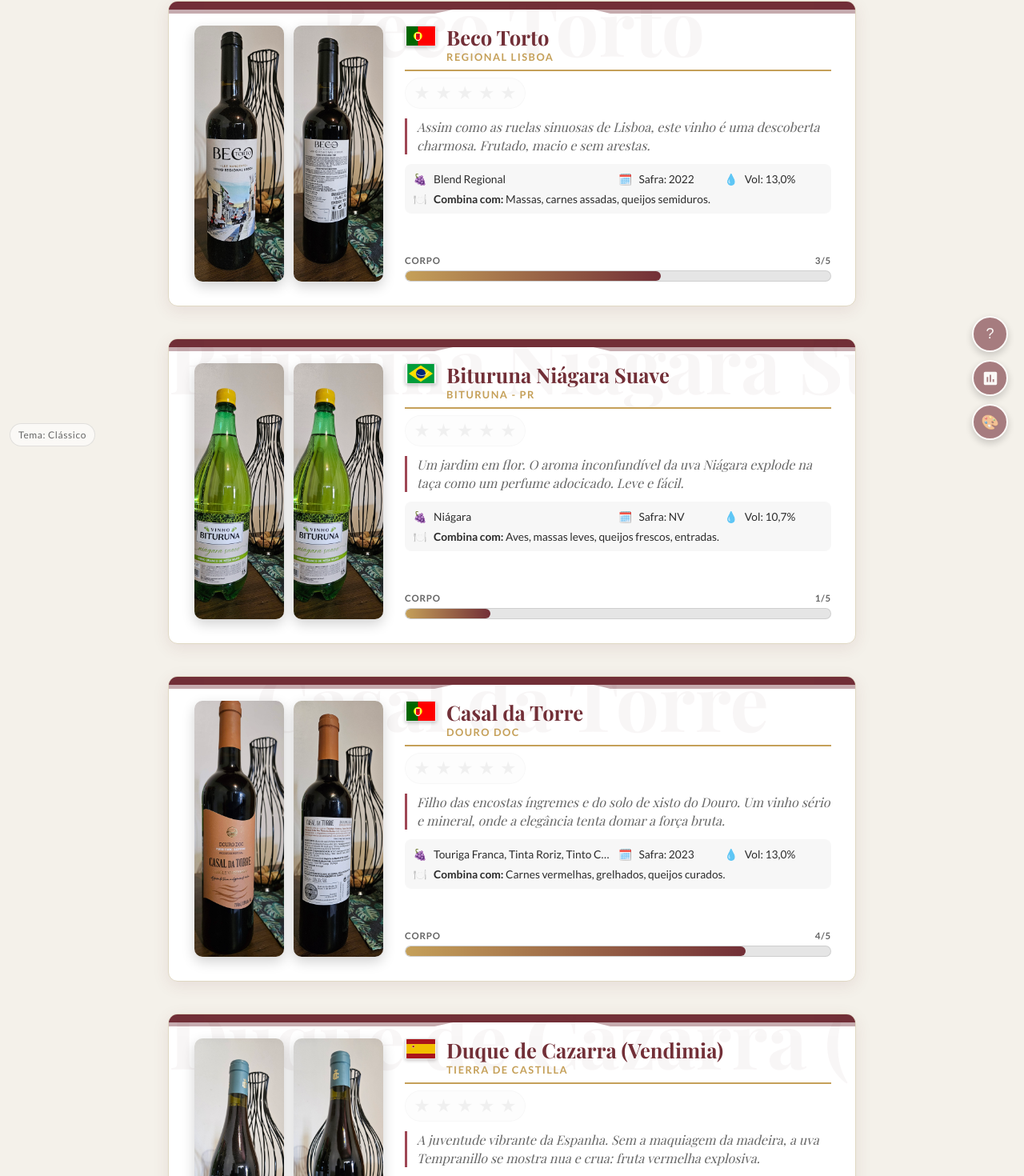
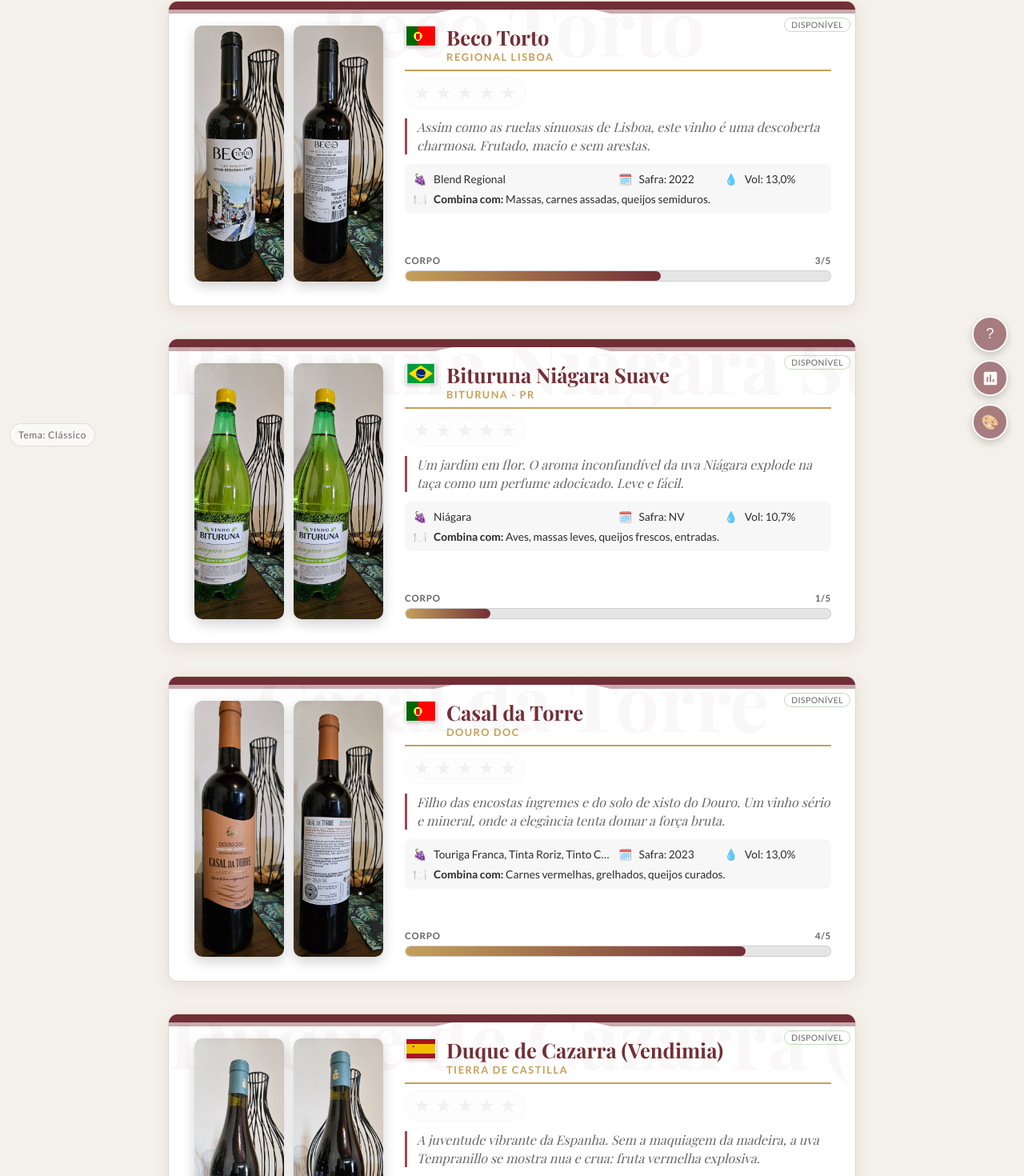
Before and after one commit to maycowcarrara/meusvinhos, a React (Vite) app in the folder adega-react/: page / in a window 1280 px wide. Shown: the part 230-1700 px from the top of the page at 80% size. Built offline with nearby package versions, Linux system fonts and the light colour scheme; a web font is replaced by a local one.

Commit message:
status dos vinhos

```diff
--- a/adega-react/src/App.jsx
+++ b/adega-react/src/App.jsx
@@ -1580,6 +1580,19 @@ export default function App() {
 
           return (
             <div className="wine-card" key={v.nome}>
+
+              {/* Label de status */}
+              <div
+                className={`status-chip status-${v.status || "available"}`}
+                aria-label={`Status: ${v.status || "available"}`}
+              >
+                {v.status === "consumed"
+                  ? "Consumido"
+                  : v.status === "reserved"
+                    ? "Reservado"
+                    : "Disponível"}
+              </div>
+
               <div className="card-top-solid" />
               <div className="card-wave-top" />
               <div className="bg-text-top">{v.nome}</div>
--- a/adega-react/src/data/vinhos.js
+++ b/adega-react/src/data/vinhos.js
@@ -1,19 +1,207 @@
+// Campo `status` indica o estado de cada vinho na adega.
+// Valores permitidos:
+// - 'available'  → vinho disponível na adega (estado padrão para todos).
+// - 'reserved'   → garrafa(s) separada(s) para alguma ocasião/pessoa, ainda não bebida(s).
+// - 'consumed'   → vinho já consumido (todas as garrafas acabaram).
+// Sempre que um vinho for aberto e acabar, atualize o `status` para 'consumed'.
+// Se reservar para um evento, use 'reserved'; ao voltar para uso geral, retorne para 'available'.
+
 export const vinhos = [
-    { nome: "Popolo Private Selection", pais: "Portugal", regiao: "Regional Alentejano", uvas: "Syrah, Aragonez, Trincadeira, Touriga Nacional", abv: "13,5%", safra: "2023", forca: 5, poesia: "Um gigante gentil das planícies quentes do Alentejo. Este vinho traz o sol português engarrafado: potente, escuro e carregado de frutas maduras.", imgFrente: "images/20251202_111906.jpg", imgVerso: "images/20251202_111914.jpg" },
-    { nome: "Duque de Cazarra Roble", pais: "Espanha", regiao: "Utiel-Requena", uvas: "Bobal, Tempranillo, Cabernet Sauvignon", abv: "13,0%", safra: "2022", forca: 5, poesia: "A essência da terra espanhola maturada em carvalho. 'Roble' denota sua passagem pela madeira, conferindo firmeza e notas de baunilha.", imgFrente: "images/20251202_112052.jpg", imgVerso: "images/20251202_112058.jpg" },
-    { nome: "La Tirana", pais: "Chile", regiao: "Valle Central", uvas: "Carmenere", abv: "13,5%", safra: "2024", forca: 4, poesia: "A casta perdida de Bordeaux que encontrou sua alma nos Andes. Marcante por suas notas de especiarias e pimentão doce.", imgFrente: "images/20251202_111934.jpg", imgVerso: "images/20251202_111940.jpg" },
-    { nome: "Casal da Torre", pais: "Portugal", regiao: "Douro DOC", uvas: "Touriga Franca, Tinta Roriz, Tinto Cão", abv: "13,0%", safra: "2023", forca: 4, poesia: "Filho das encostas íngremes e do solo de xisto do Douro. Um vinho sério e mineral, onde a elegância tenta domar a força bruta.", imgFrente: "images/20251202_111706.jpg", imgVerso: "images/20251202_111714.jpg" },
-    { nome: "Montis Anima", pais: "Argentina", regiao: "Mendoza", uvas: "Malbec", abv: "13,0%", safra: "2024", forca: 4, poesia: "'A Alma da Montanha'. Um Malbec de altitude que equilibra a doçura natural da ameixa madura com o frescor do ar dos Andes.", imgFrente: "images/20251202_112148.jpg", imgVerso: "images/20251202_112205.jpg" },
-    { nome: "Encostas do Outeiro", pais: "Portugal", regiao: "Regional Lisboa", uvas: "Syrah, Caladoc, Aragonez", abv: "13,0%", safra: "2022", forca: 4, poesia: "Um sopro do Atlântico. Cultivado sob a influência da brisa oceânica de Lisboa, une estrutura da Syrah com frescura salina.", imgFrente: "images/20251202_112124.jpg", imgVerso: "images/20251202_112131.jpg" },
-    { nome: "Le Gourmandin", pais: "França", regiao: "Vin de France", uvas: "Blend Tinto Fino", abv: "13,0%", safra: "2023", forca: 3, poesia: "O cavalheiro francês descomplicado. Como um bistrô parisiense, não exige formalidades: entrega equilíbrio e fruta honesta.", imgFrente: "images/20251202_112246.jpg", imgVerso: "images/20251202_112252.jpg" },
-    { nome: "Beco Torto", pais: "Portugal", regiao: "Regional Lisboa", uvas: "Blend Regional", abv: "13,0%", safra: "2022", forca: 3, poesia: "Assim como as ruelas sinuosas de Lisboa, este vinho é uma descoberta charmosa. Frutado, macio e sem arestas.", imgFrente: "images/20251202_112027.jpg", imgVerso: "images/20251202_112034.jpg" },
-    { nome: "Emarè Sangiovese", pais: "Itália", regiao: "Rubicone IGT", uvas: "Sangiovese", abv: "12,5%", safra: "2024", forca: 3, poesia: "A alma rústica da Itália. Com a acidez típica da Sangiovese que 'limpa' o paladar, traz notas de cereja ácida e terra molhada.", imgFrente: "images/20251202_111845.jpg", imgVerso: "images/20251202_111852.jpg" },
-    { nome: "Emarè Montepulciano", pais: "Itália", regiao: "D'Abruzzo DOC", uvas: "Montepulciano", abv: "12,5%", safra: "2024", forca: 3, poesia: "Escuro como a noite em Abruzzo, mas vibrante no paladar. Um tinto gastronômico, com taninos presentes e final levemente amargo.", imgFrente: "images/20251202_111820.jpg", imgVerso: "images/20251202_111832.jpg" },
-    { nome: "Vivalti Rosé", pais: "Brasil", regiao: "São Joaquim - SC", uvas: "Sangiovese, Touriga Nacional", abv: "12,5%", safra: "2023", forca: 2, poesia: "O frescor das montanhas catarinenses. Um rosé de altitude, pálido e elegante, que captura o frio da serra em frutas vermelhas.", imgFrente: "images/20251202_112003.jpg", imgVerso: "images/20251202_112008.jpg" },
-    { nome: "Tozetti Casca Dura", pais: "Brasil", regiao: "Bituruna - PR", uvas: "Casca Dura", abv: "12,5%", safra: "2025", forca: 2, poesia: "Uma relíquia viva da imigração italiana no Paraná. A uva Casca Dura, resistente e rara, entrega um vinho branco com personalidade única.", imgFrente: "images/20251202_111754.jpg", imgVerso: "images/20251202_111804.jpg" },
-    { nome: "Duque de Cazarra (Vendimia)", pais: "Espanha", regiao: "Tierra de Castilla", uvas: "Tempranillo", abv: "12,5%", safra: "2022", forca: 3, poesia: "A juventude vibrante da Espanha. Sem a maquiagem da madeira, a uva Tempranillo se mostra nua e crua: fruta vermelha explosiva.", imgFrente: "images/20251202_112223.jpg", imgVerso: "images/20251202_112229.jpg" },
-    { nome: "Sanber Bordô Suave", pais: "Brasil", regiao: "Bituruna - PR", uvas: "Bordô", abv: "11,0%", safra: "NV", forca: 1, poesia: "O sabor da memória. Um vinho de cor violeta profunda que remete às festas de família. Doce, intenso e despretensioso.", imgFrente: "images/20251202_111735.jpg", imgVerso: "images/20251202_111735.jpg" },
-    { nome: "Bituruna Niágara Suave", pais: "Brasil", regiao: "Bituruna - PR", uvas: "Niágara", abv: "10,7%", safra: "NV", forca: 1, poesia: "Um jardim em flor. O aroma inconfundível da uva Niágara explode na taça como um perfume adocicado. Leve e fácil.", imgFrente: "images/20251202_111725.jpg", imgVerso: "images/20251202_111725.jpg" },
+    {
+        nome: "Popolo Private Selection",
+        pais: "Portugal",
+        regiao: "Regional Alentejano",
+        uvas: "Syrah, Aragonez, Trincadeira, Touriga Nacional",
+        abv: "13,5%",
+        safra: "2023",
+        forca: 5,
+        poesia: "Um gigante gentil das planícies quentes do Alentejo. Este vinho traz o sol português engarrafado: potente, escuro e carregado de frutas maduras.",
+        imgFrente: "images/20251202_111906.jpg",
+        imgVerso: "images/20251202_111914.jpg",
+        status: "available"
+    },
+    {
+        nome: "Duque de Cazarra Roble",
+        pais: "Espanha",
+        regiao: "Utiel-Requena",
+        uvas: "Bobal, Tempranillo, Cabernet Sauvignon",
+        abv: "13,0%",
+        safra: "2022",
+        forca: 5,
+        poesia: "A essência da terra espanhola maturada em carvalho. 'Roble' denota sua passagem pela madeira, conferindo firmeza e notas de baunilha.",
+        imgFrente: "images/20251202_112052.jpg",
+        imgVerso: "images/20251202_112058.jpg",
+        status: "available"
+    },
+    {
+        nome: "La Tirana",
+        pais: "Chile",
+        regiao: "Valle Central",
+        uvas: "Carmenere",
+        abv: "13,5%",
+        safra: "2024",
+        forca: 4,
+        poesia: "A casta perdida de Bordeaux que encontrou sua alma nos Andes. Marcante por suas notas de especiarias e pimentão doce.",
+        imgFrente: "images/20251202_111934.jpg",
+        imgVerso: "images/20251202_111940.jpg",
+        status: "available"
+    },
+    {
+        nome: "Casal da Torre",
+        pais: "Portugal",
+        regiao: "Douro DOC",
+        uvas: "Touriga Franca, Tinta Roriz, Tinto Cão",
+        abv: "13,0%",
+        safra: "2023",
+        forca: 4,
+        poesia: "Filho das encostas íngremes e do solo de xisto do Douro. Um vinho sério e mineral, onde a elegância tenta domar a força bruta.",
+        imgFrente: "images/20251202_111706.jpg",
+        imgVerso: "images/20251202_111714.jpg",
+        status: "available"
+    },
+    {
+        nome: "Montis Anima",
+        pais: "Argentina",
+        regiao: "Mendoza",
+        uvas: "Malbec",
+        abv: "13,0%",
+        safra: "2024",
+        forca: 4,
+        poesia: "'A Alma da Montanha'. Um Malbec de altitude que equilibra a doçura natural da ameixa madura com o frescor do ar dos Andes.",
+        imgFrente: "images/20251202_112148.jpg",
+        imgVerso: "images/20251202_112205.jpg",
+        status: "available"
+    },
+    {
+        nome: "Encostas do Outeiro",
+        pais: "Portugal",
+        regiao: "Regional Lisboa",
+        uvas: "Syrah, Caladoc, Aragonez",
+        abv: "13,0%",
+        safra: "2022",
+        forca: 4,
+        poesia: "Um sopro do Atlântico. Cultivado sob a influência da brisa oceânica de Lisboa, une estrutura da Syrah com frescura salina.",
+        imgFrente: "images/20251202_112124.jpg",
+        imgVerso: "images/20251202_112131.jpg",
+        status: "available"
+    },
+    {
+        nome: "Le Gourmandin",
+        pais: "França",
+        regiao: "Vin de France",
+        uvas: "Blend Tinto Fino",
+        abv: "13,0%",
+        safra: "2023",
+        forca: 3,
+        poesia: "O cavalheiro francês descomplicado. Como um bistrô parisiense, não exige formalidades: entrega equilíbrio e fruta honesta.",
+        imgFrente: "images/20251202_112246.jpg",
+        imgVerso: "images/20251202_112252.jpg",
+        status: "available"
+    },
+    {
+        nome: "Beco Torto",
+        pais: "Portugal",
+        regiao: "Regional Lisboa",
+        uvas: "Blend Regional",
+        abv: "13,0%",
+        safra: "2022",
+        forca: 3,
+        poesia: "Assim como as ruelas sinuosas de Lisboa, este vinho é uma descoberta charmosa. Frutado, macio e sem arestas.",
+        imgFrente: "images/20251202_112027.jpg",
+        imgVerso: "images/20251202_112034.jpg",
+        status: "available"
+    },
+    {
+        nome: "Emarè Sangiovese",
+        pais: "Itália",
+        regiao: "Rubicone IGT",
+        uvas: "Sangiovese",
+        abv: "12,5%",
+        safra: "2024",
+        forca: 3,
+        poesia: "A alma rústica da Itália. Com a acidez típica da Sangiovese que 'limpa' o paladar, traz notas de cereja ácida e terra molhada.",
+        imgFrente: "images/20251202_111845.jpg",
+        imgVerso: "images/20251202_111852.jpg",
+        status: "available"
+    },
+    {
+        nome: "Emarè Montepulciano",
+        pais: "Itália",
+        regiao: "D'Abruzzo DOC",
+        uvas: "Montepulciano",
+        abv: "12,5%",
+        safra: "2024",
+        forca: 3,
+        poesia: "Escuro como a noite em Abruzzo, mas vibrante no paladar. Um tinto gastronômico, com taninos presentes e final levemente amargo.",
+        imgFrente: "images/20251202_111820.jpg",
+        imgVerso: "images/20251202_111832.jpg",
+        status: "available"
+    },
+    {
+        nome: "Vivalti Rosé",
+        pais: "Brasil",
+        regiao: "São Joaquim - SC",
+        uvas: "Sangiovese, Touriga Nacional",
+        abv: "12,5%",
+        safra: "2023",
+        forca: 2,
+        poesia: "O frescor das montanhas catarinenses. Um rosé de altitude, pálido e elegante, que captura o frio da serra em frutas vermelhas.",
+        imgFrente: "images/20251202_112003.jpg",
+        imgVerso: "images/20251202_112008.jpg",
+        status: "available"
+    },
+    {
+        nome: "Tozetti Casca Dura",
+        pais: "Brasil",
+        regiao: "Bituruna - PR",
+        uvas: "Casca Dura",
+        abv: "12,5%",
+        safra: "2025",
+        forca: 2,
+        poesia: "Uma relíquia viva da imigração italiana no Paraná. A uva Casca Dura, resistente e rara, entrega um vinho branco com personalidade única.",
+        imgFrente: "images/20251202_111754.jpg",
+        imgVerso: "images/20251202_111804.jpg",
+        status: "available"
+    },
+    {
+        nome: "Duque de Cazarra (Vendimia)",
+        pais: "Espanha",
+        regiao: "Tierra de Castilla",
+        uvas: "Tempranillo",
+        abv: "12,5%",
+        safra: "2022",
+        forca: 3,
+        poesia: "A juventude vibrante da Espanha. Sem a maquiagem da madeira, a uva Tempranillo se mostra nua e crua: fruta vermelha explosiva.",
+        imgFrente: "images/20251202_112223.jpg",
+        imgVerso: "images/20251202_112229.jpg",
+        status: "available"
+    },
+    {
+        nome: "Sanber Bordô Suave",
+        pais: "Brasil",
+        regiao: "Bituruna - PR",
+        uvas: "Bordô",
+        abv: "11,0%",
+        safra: "NV",
+        forca: 1,
+        poesia: "O sabor da memória. Um vinho de cor violeta profunda que remete às festas de família. Doce, intenso e despretensioso.",
+        imgFrente: "images/20251202_111735.jpg",
+        imgVerso: "images/20251202_111735.jpg",
+        status: "available"
+    },
+    {
+        nome: "Bituruna Niágara Suave",
+        pais: "Brasil",
+        regiao: "Bituruna - PR",
+        uvas: "Niágara",
+        abv: "10,7%",
+        safra: "NV",
+        forca: 1,
+        poesia: "Um jardim em flor. O aroma inconfundível da uva Niágara explode na taça como um perfume adocicado. Leve e fácil.",
+        imgFrente: "images/20251202_111725.jpg",
+        imgVerso: "images/20251202_111725.jpg",
+        status: "available"
+    },
     {
         nome: "Le Gourmandin Méditerranée",
         pais: "França",
@@ -24,7 +212,8 @@ export const vinhos = [
         forca: 3,
         poesia: "O espírito ensolarado do sul da França em sua versão mais recente. Com um teor alcoólico superior à safra anterior, evoca frutas vermelhas maduras e a descontração típica da Riviera.",
         imgFrente: "images/20251204_132434.jpg",
-        imgVerso: "images/20251204_132457.jpg"
+        imgVerso: "images/20251204_132457.jpg",
+        status: "consumed"
     },
     {
         nome: "Península Reserva Cabernet Sauvignon",
@@ -36,7 +225,8 @@ export const vinhos = [
         forca: 4,
         poesia: "Um Cabernet do Maipo com jeito sério e clássico: fruta negra, toques de especiarias e um final firme, daqueles que pedem carne na brasa e conversa longa.",
         imgFrente: "images/20260118_084410.jpg",
-        imgVerso: "images/20260118_084420.jpg"
+        imgVerso: "images/20260118_084420.jpg",
+        status: "available"
     },
     {
         nome: "Península Reserva Winemaker's Blend",
@@ -48,7 +238,7 @@ export const vinhos = [
         forca: 4,
         poesia: "Um corte pensado a dedo: fruta negra madura, especiarias e um toque de chocolate, com taninos macios e final persistente — o tipo de tinto que resolve a mesa inteira, da massa à carne.",
         imgFrente: "images/20260118_084432.jpg",
-        imgVerso: "images/20260118_084440.jpg"
-    },
-
-]
+        imgVerso: "images/20260118_084440.jpg",
+        status: "available"
+    }
+];
--- a/adega-react/src/index.css
+++ b/adega-react/src/index.css
@@ -318,6 +318,43 @@ p.main-subtitle {
   box-shadow: 0 5px 20px var(--shadow-color);
   position: relative;
   overflow: hidden;
+}
+
+
+/* Chip discreto no canto */
+.status-chip {
+  position: absolute;
+  top: 20px;
+  right: 6px;
+  padding: 2px 8px;
+  border-radius: 999px;
+  font-size: 0.65rem;
+  font-weight: 500;
+  letter-spacing: 0.04em;
+  text-transform: uppercase;
+  color: var(--text-muted);
+  background: rgba(255, 255, 255, 0.3);
+  /* fundo bem leve */
+  border: 1px solid rgba(0, 0, 0, 0.06);
+  backdrop-filter: blur(4px);
+  -webkit-backdrop-filter: blur(4px);
+}
+
+/* Diferença só no contorno/cor do texto, mantendo sempre discreto */
+.status-available {
+  color: var(--text-muted);
+  border-color: rgba(0, 128, 0, 0.25);
+}
+
+.status-reserved {
+  color: var(--accent);
+  /* usa sua cor de destaque */
+  border-color: rgba(255, 165, 0, 0.35);
+}
+
+.status-consumed {
+  color: rgba(120, 0, 0, 0.8);
+  border-color: rgba(120, 0, 0, 0.25);
 }
 
 .card-top-solid {
```
Also changed, not shown: 1 other file (tests, documents, lock files or other folders).
